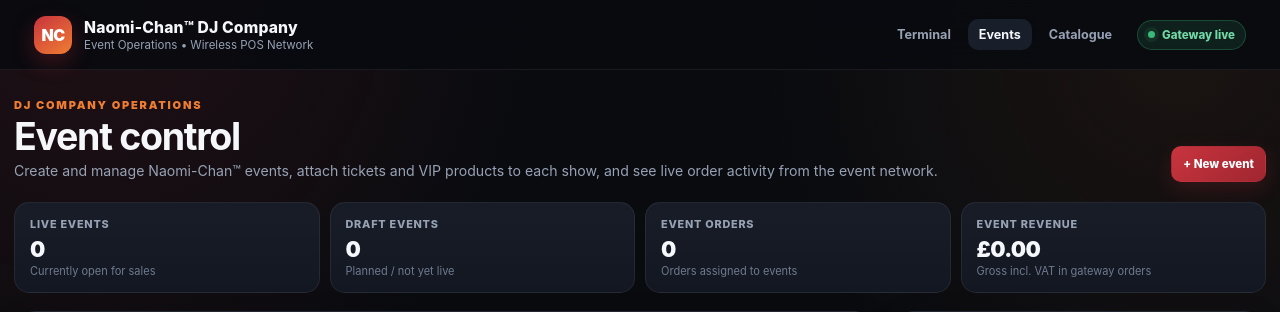
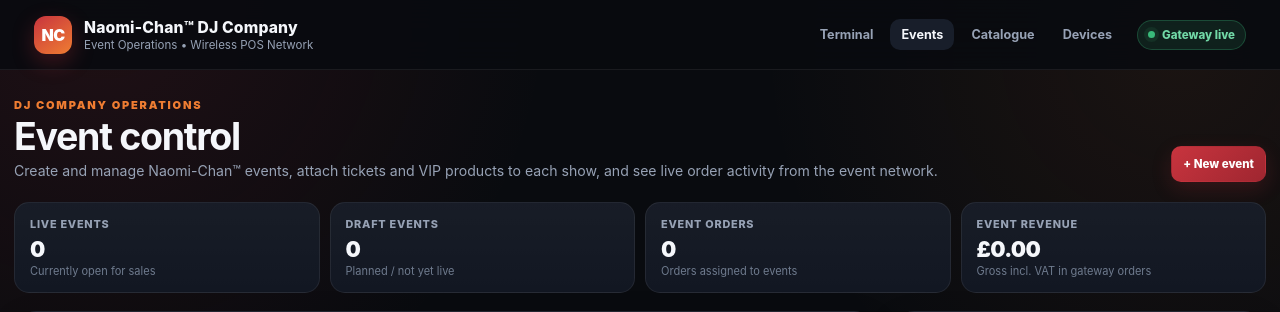
Before and after one commit to NaomiExtellna/Naomi-Chan-Official-Network-PDA, a Flask app: page /events in a window 1280 px wide. Shown: the top 312 px of the page. Run offline with Flask 3, Linux system fonts and the light colour scheme; data that the repository does not hold is empty.

Commit message:
Add connected devices navigation

```diff
--- a/flask_app/templates/base.html
+++ b/flask_app/templates/base.html
@@ -23,6 +23,7 @@
       <a class="nav-link {% if request.endpoint == 'index' %}active{% endif %}" href="{{ url_for('index') }}">Terminal</a>
       <a class="nav-link {% if request.endpoint == 'events_page' %}active{% endif %}" href="{{ url_for('events_page') }}">Events</a>
       <a class="nav-link {% if request.endpoint == 'catalog_page' %}active{% endif %}" href="{{ url_for('catalog_page') }}">Catalogue</a>
+      <a class="nav-link {% if request.endpoint == 'devices_page' %}active{% endif %}" href="{{ url_for('devices_page') }}">Devices</a>
       <span class="gateway-pill"><span class="gateway-dot"></span>Gateway live</span>
     </nav>
   </header>
```
